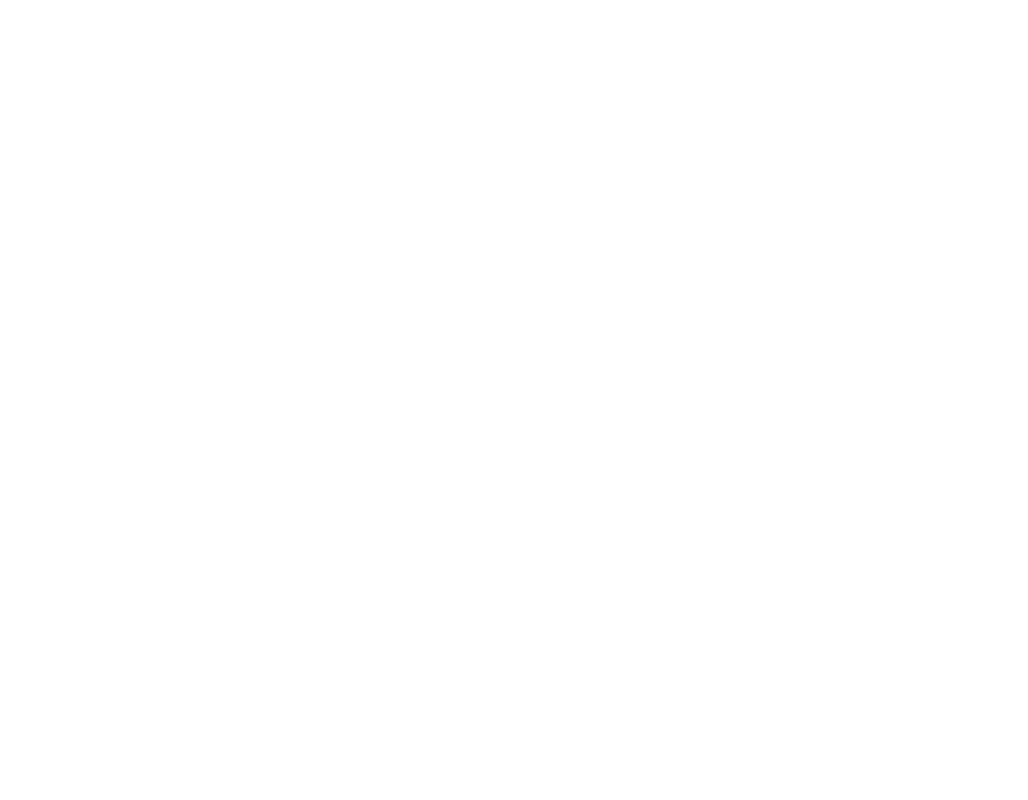
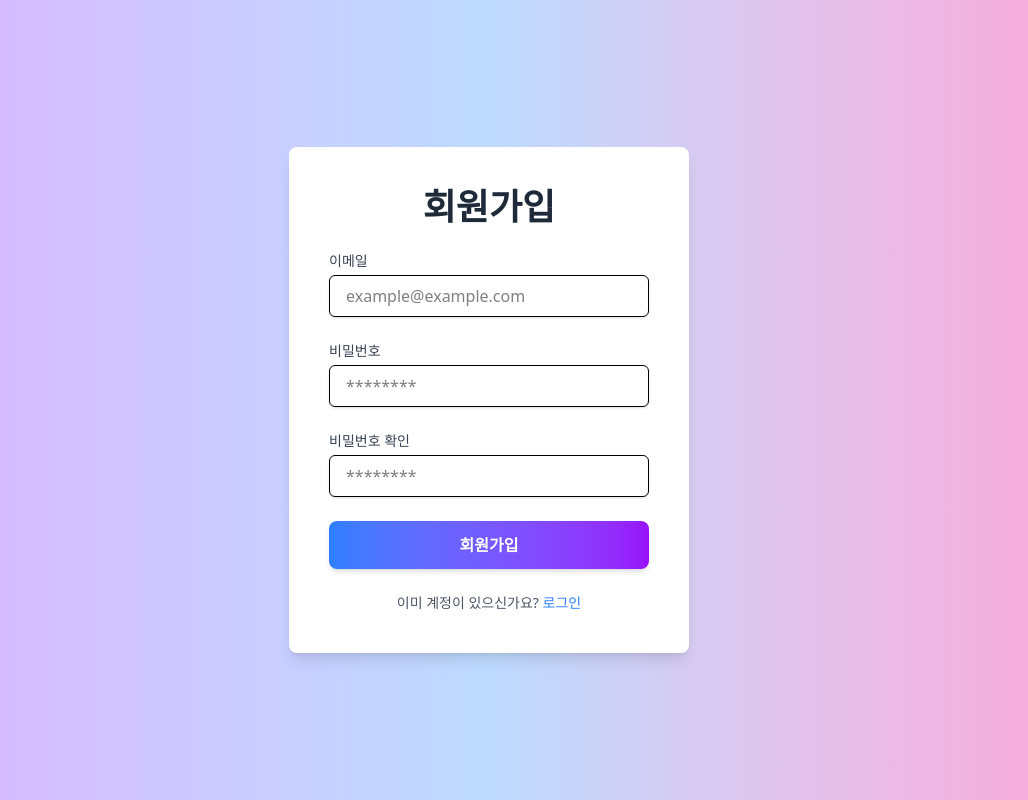
Before and after one commit to mathbook3948/QRGate_Exmaple, a React (Vite) app: page /signup in a window 1280 px wide. Before the commit this address had no page. Shown: the whole page, without its empty margins (151-1179 px from the left). Built offline with nearby package versions, Linux system fonts and the light colour scheme.

Commit message:
회원가입 페이지 추가

```diff
--- a/src/App.tsx
+++ b/src/App.tsx
@@ -2,6 +2,7 @@
 import {BrowserRouter, Route, Routes} from "react-router-dom";
 import QR from "./pages/QR/QR.tsx";
 import Login from "./pages/Login/Login.tsx";
+import Signup from "./pages/Signup/Signup.tsx";
 
 function App() {
   return (
@@ -10,6 +11,7 @@
         <Routes>
           <Route path="/" element={<QR />} />
           <Route path="/login" element={<Login />}/>
+            <Route path="/signup" element={<Signup/>}/>
         </Routes>
       </BrowserRouter>
     </div>
--- a/src/pages/Login/Login.tsx
+++ b/src/pages/Login/Login.tsx
@@ -1,5 +1,5 @@
 import * as React from "react";
-import { useLocation } from "react-router-dom";
+import {Link, useLocation, useNavigate} from "react-router-dom";
 import { useState } from "react";
 import axios from "axios";
 
@@ -19,6 +19,7 @@
     const [email, setEmail] = useState("");
     const [password, setPassword] = useState("");
     const [isSuccess, setIsSuccess] = useState(false);
+    const navigate = useNavigate();
 
     const handleSubmit = async (e: React.FormEvent) => {
         e.preventDefault();  // 폼 기본 제출 방지
@@ -77,7 +78,7 @@
                         </form>
 
                         <p className="mt-6 text-sm text-gray-600">
-                            계정이 없으신가요? <a href="#" className="text-blue-500 hover:underline">회원가입</a>
+                            계정이 없으신가요? <Link to="/signup" className="text-blue-600 hover:underline">회원가입</Link>
                         </p>
                     </>
                 ) : (
--- /dev/null
+++ b/src/pages/Signup/Signup.tsx
@@ -0,0 +1,124 @@
+import * as React from "react";
+import { useState } from "react";
+import axios from "axios";
+import {useNavigate} from "react-router-dom";
+
+const main_url = "qrgate.xyz";
+const BASE_URL = "https://" + main_url + "/api";
+
+const Signup: React.FC = () => {
+    const [email, setEmail] = useState("");
+    const [password, setPassword] = useState("");
+    const [confirmPassword, setConfirmPassword] = useState("");
+    const [isSuccess, setIsSuccess] = useState(false);
+    const [error, setError] = useState("");
+    const navigate = useNavigate();
+
+    const handleSubmit = async (e: React.FormEvent) => {
+        e.preventDefault();
+
+        // 비밀번호 확인 검사
+        if (password !== confirmPassword) {
+            setError("비밀번호가 일치하지 않습니다.");
+            return;
+        }
+
+        try {
+            // 실제 엔드포인트와 요청 파라미터는 백엔드 구현에 맞게 수정하세요.
+            const url = `${BASE_URL}/test/insert?user_id=${email}&user_pwd=${password}`;
+            const response = await axios.get(url);
+            if (response.status === 200 && response.data.success) {
+                setIsSuccess(true);
+                setTimeout(() => {
+                    navigate("/");
+                }, 5000);
+            } else {
+                setError("회원가입에 실패했습니다. 다시 시도해주세요.");
+            }
+        } catch (err) {
+            console.error(err);
+            setError("회원가입 중 문제가 발생했습니다.");
+        }
+    };
+
+    return (
+        <div className="min-h-screen flex justify-center items-center bg-gradient-to-r from-purple-300 via-blue-200 to-pink-300">
+            <div className="bg-white rounded-lg shadow-lg p-10 flex flex-col items-center w-[90%] max-w-[400px]">
+                {!isSuccess ? (
+                    <>
+                        <h1 className="text-4xl font-bold text-gray-800 mb-6">회원가입</h1>
+                        {error && <p className="text-red-500 mb-4">{error}</p>}
+                        <form className="w-full flex flex-col space-y-6" onSubmit={handleSubmit}>
+                            <div className="flex flex-col">
+                                <label htmlFor="email" className="text-sm font-medium text-gray-700 mb-1">
+                                    이메일
+                                </label>
+                                <input
+                                    type="email"
+                                    id="email"
+                                    placeholder="example@example.com"
+                                    className="w-full px-4 py-2 border rounded-md shadow-sm focus:outline-none focus:ring-2 focus:ring-blue-400"
+                                    onChange={(e) => setEmail(e.target.value)}
+                                    value={email}
+                                    required
+                                />
+                            </div>
+                            <div className="flex flex-col">
+                                <label htmlFor="password" className="text-sm font-medium text-gray-700 mb-1">
+                                    비밀번호
+                                </label>
+                                <input
+                                    type="password"
+                                    id="password"
+                                    placeholder="********"
+                                    className="w-full px-4 py-2 border rounded-md shadow-sm focus:outline-none focus:ring-2 focus:ring-blue-400"
+                                    onChange={(e) => setPassword(e.target.value)}
+                                    value={password}
+                                    required
+                                />
+                            </div>
+                            <div className="flex flex-col">
+                                <label htmlFor="confirmPassword" className="text-sm font-medium text-gray-700 mb-1">
+                                    비밀번호 확인
+                                </label>
+                                <input
+                                    type="password"
+                                    id="confirmPassword"
+                                    placeholder="********"
+                                    className="w-full px-4 py-2 border rounded-md shadow-sm focus:outline-none focus:ring-2 focus:ring-blue-400"
+                                    onChange={(e) => setConfirmPassword(e.target.value)}
+                                    value={confirmPassword}
+                                    required
+                                />
+                            </div>
+                            <button
+                                type="submit"
+                                className="bg-gradient-to-r from-blue-500 to-purple-600 hover:from-blue-600 hover:to-purple-700 text-white font-bold py-3 rounded-lg shadow-md hover:shadow-lg transition-transform transform hover:scale-105"
+                            >
+                                회원가입
+                            </button>
+                        </form>
+                        <p className="mt-6 text-sm text-gray-600">
+                            이미 계정이 있으신가요?{" "}
+                            <a href="/login" className="text-blue-500 hover:underline">
+                                로그인
+                            </a>
+                        </p>
+                    </>
+                ) : (
+                    <div className="flex flex-col items-center">
+                        <img
+                            src="https://cdn-icons-png.flaticon.com/512/845/845646.png" // 성공 아이콘 이미지 (변경 가능)
+                            alt="성공"
+                            className="w-24 h-24 mb-6"
+                        />
+                        <h2 className="text-2xl font-bold text-green-600">회원가입 성공!</h2>
+                        <p className="text-gray-600 mt-4">환영합니다!</p>
+                    </div>
+                )}
+            </div>
+        </div>
+    );
+};
+
+export default Signup;
```
